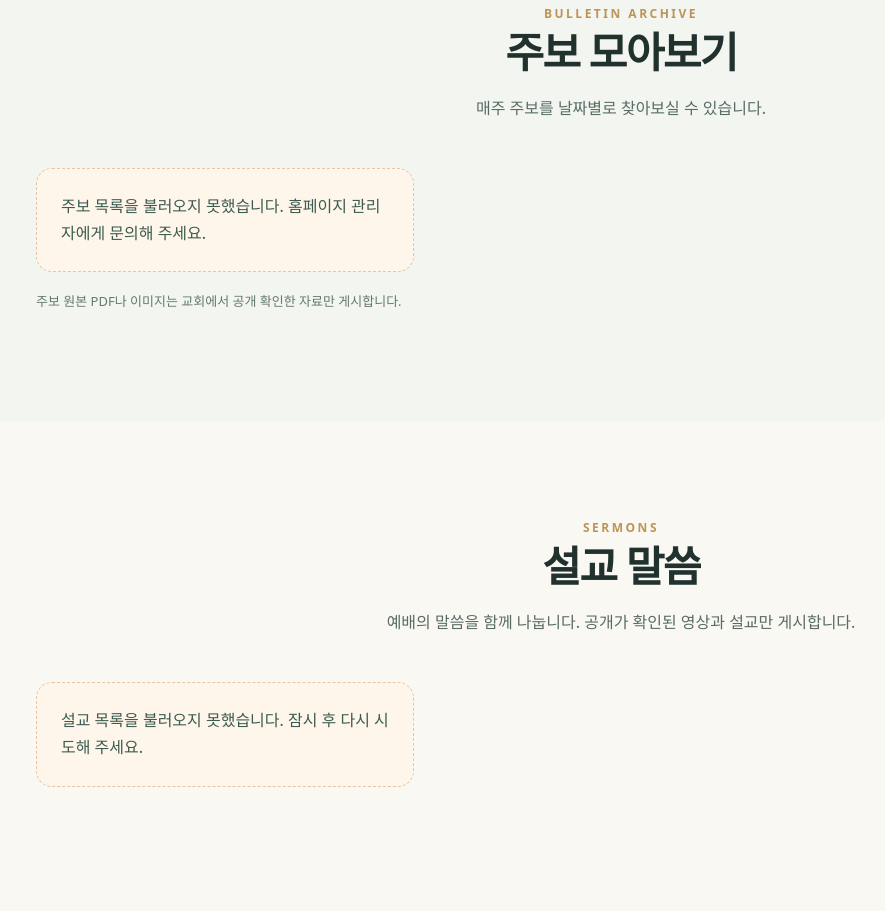
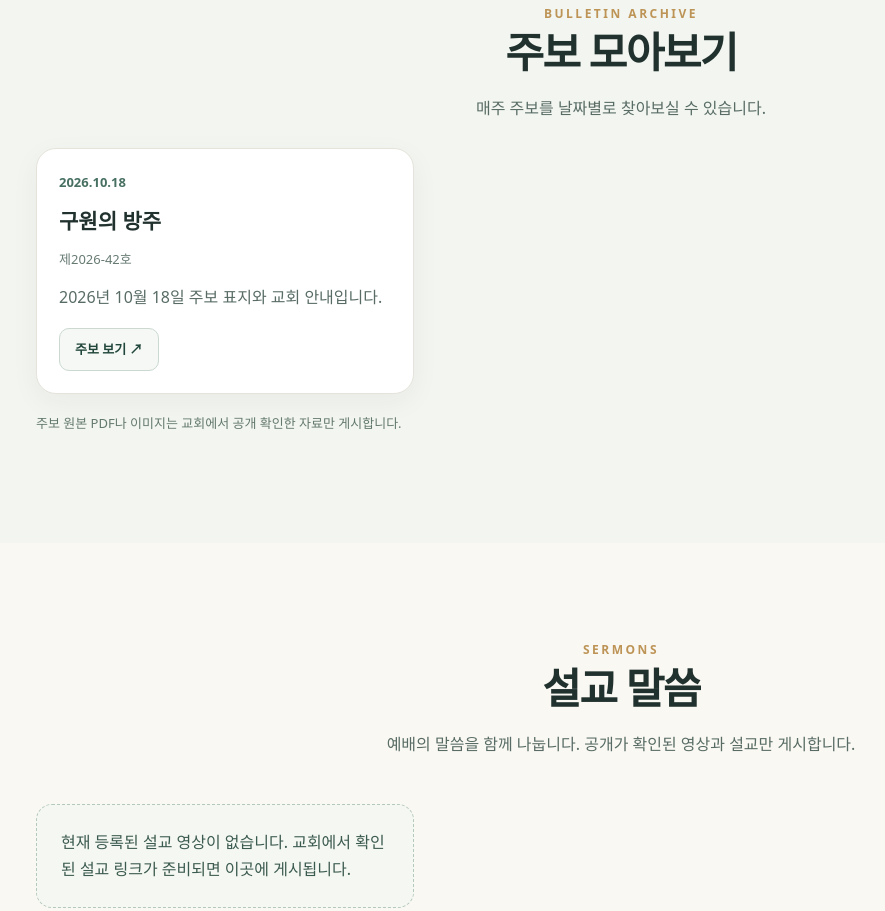
Before and after one commit to donggilo532-maker/GFMISSION, a plain HTML site: page index.html in a window 1280 px wide. Shown: the part 4807-5718 px from the top of the page, without its empty margins (19-904 px from the left). Drawn offline with Linux system fonts and the light colour scheme; no server answers.

Commit message:
Fallback to content.json when Supabase is unreachable or empty
index.html: Supabase REST 호출이 실패하거나(프로젝트 일시중지/삭제 등) 결과가 비어 있으면 content.json을 대신 읽어 방문자에게 주보가 계속 표시되도록 수정. loadData를 loadFromSupabase / loadFromJson으로 분리.

```diff
--- a/index.html
+++ b/index.html
@@ -333,9 +333,9 @@
     };
     // v1.2: Authentication/DB remain disabled until the church provisions its own Supabase.
     // Without configuration, continue reading the proven v1.1 content.json.
-    const loadData = async () => {
-      const conf = window.GFMISSION_CONFIG || {};
-      if (conf.enabled) {
+    // 1) Supabase(설정된 경우) → 2) 실패 시 content.json 순서로 읽습니다.
+    //    Supabase 프로젝트가 일시중지/삭제되어도 방문자에게는 content.json의 주보가 표시됩니다.
+    const loadFromSupabase = async conf => {
       if (!/^https:\/\/[a-z0-9.-]+\.supabase\.co$/i.test(conf.supabaseUrl || '') || !conf.publishableKey) {
         throw new Error('Invalid Supabase settings');
       }
@@ -352,10 +352,24 @@
       });
       return {bulletins:rows.filter(r=>r.category==='bulletin').map(asItem),
               sermons:rows.filter(r=>r.category==='sermon').map(asItem)};
-      }
+    };
+    const loadFromJson = async () => {
       const response=await fetch('./content.json',{cache:'no-store'});
       if(!response.ok) throw new Error('content.json HTTP '+response.status);
       return response.json();
+    };
+    const loadData = async () => {
+      const conf = window.GFMISSION_CONFIG || {};
+      if (conf.enabled) {
+        try {
+          const data = await loadFromSupabase(conf);
+          // DB가 비어 있으면(아직 주보 이관 전) content.json을 대신 보여줍니다.
+          if (data.bulletins.length || data.sermons.length) return data;
+        } catch (err) {
+          console.warn('Supabase 연결 실패, content.json으로 대체합니다:', err && err.message);
+        }
+      }
+      return loadFromJson();
     };
     loadData().then(data=>{bulletins(sortedPublic(data.bulletins));sermons(sortedPublic(data.sermons));})
       .catch(()=>{
```
Lines whose indentation alone changed are shown as unchanged.
